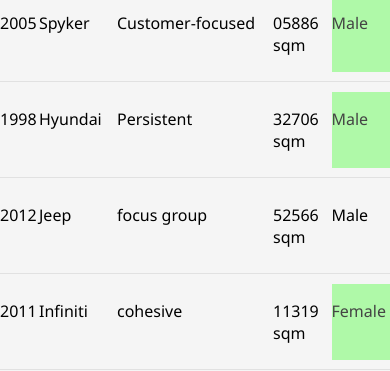
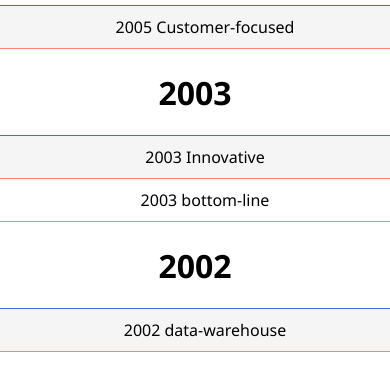
Before and after one commit to fupuchu/sorting-flexbox-tables, a plain HTML site: page index.html in a window 390 px wide. Shown: the part 729-1100 px from the top of the page. Drawn offline with nearby package versions, Linux system fonts and the light colour scheme.

Commit message:
finished mobile view

```diff
--- a/index.html
+++ b/index.html
@@ -69,6 +69,7 @@
         </div>
       </div>
     </div>
+    <div class="mobile-table"></div>
   </body>
   <script src="https://code.jquery.com/jquery-3.3.1.min.js"></script>
   <script>
--- a/main.js
+++ b/main.js
@@ -42,8 +42,6 @@ for (let i = 0; i < bar.length; i++) {
     const awardsData = bar[i].projectDetails[0].awards;
     const awardsCount = bar[i].projectDetails[0].awards.length;
 
-    console.log(awardsCount);
-
     for (let n = 0; n < awardsCount; n++) {
       $(`#awards-list-${bar[i].id}`).append(`
           <li>${awardsData[n].award_year} ${awardsData[n].award_title}</li>
@@ -73,6 +71,59 @@ for (let i = 0; i < bar.length; i++) {
   }
 }
 
+// Mobile version populating
+
+// Creates the top level year first
+// Appends the remaining div matching the year attribute
+
+// takes in the json/obj and key you want
+function sortForMobile(json, key) {
+  if (typeof json !== "object") {
+    console.log("Requires a valid Object/JSON");
+    return false;
+  }
+  // Get years from obj and store them in an array
+  const tempArray = [];
+  json.forEach(i => tempArray.push(i[key]));
+  const returnArray = tempArray
+    .filter((n, i) => tempArray.indexOf(n) === i)
+    .sort()
+    .reverse();
+  return returnArray;
+}
+const mobileYears = sortForMobile(bar, "year");
+
+for (let i = 0; i < mobileYears.length; i++) {
+  $(".mobile-table").append(`
+  <div class="project-top" id="m-year-${i}">
+  <div class="year-group"><h1>${mobileYears[i]}</h1></div>
+  <div class="project-row" id="m-row-${i}" data-myear="${mobileYears[i]}"></div>
+  </div>
+  `);
+}
+let testCounter = 0;
+const tempBar = [];
+
+for (let i = 0; i < bar.length; i++) {
+  for (let j = 0; j < mobileYears.length; j++) {
+    testCounter++;
+    if (bar[i].year == mobileYears[j]) {
+      // console.log(`${bar[i].year} is equals to ${mobileYears[j]}`);
+      if (bar[i].projectExpandable == true) {
+        $(`#m-row-${j}`).append(`
+        <div class="m-modal">${bar[i].year} ${bar[i].projectTitle}</div>
+      `);
+      } else {
+        $(`#m-row-${j}`).append(`
+      <div>${bar[i].year} ${bar[i].projectTitle}</div>
+      `);
+      }
+    }
+  }
+}
+
+console.log(testCounter);
+
 // @Misc
 // Test function for static element not added in by the for loop above
 // Remove in production
@@ -99,6 +150,8 @@ const sortingOptions = {
 // the parent div
 // the children div
 // sortby Data
+
+// You still have to add the cases yourself depending on what you want it to sort by
 
 function sortMe(parent, children, sortBy) {
   const sortArray = [];
--- a/main.scss
+++ b/main.scss
@@ -72,26 +72,6 @@ body {
     }
   }
 }
-@media only screen and (max-width: 600px) {
-  .expanded {
-    padding-left: 0px;
-    background-color: greenyellow;
-    .project-details {
-      margin-bottom: 0px;
-      .text {
-        flex-basis: 100%;
-        order: 2;
-      }
-      .slider {
-        order: 1;
-        flex-basis: 100%;
-        img {
-          width: 100%;
-        }
-      }
-    }
-  }
-}
 // .active {
 //   max-height: 100%;
 //   background-color: #ccc;
@@ -122,12 +102,61 @@ body {
     flex-basis: 15%;
   }
 }
+.mobile-table {
+  display: none;
+}
 
 @media only screen and (max-width: 600px) {
-  body {
-    background-color: lightblue;
+  .mobile-table {
+    display: block;
+  }
+  .expanded {
+    padding-left: 0px;
+    background-color: greenyellow;
+    .project-details {
+      margin-bottom: 0px;
+      .text {
+        flex-basis: 100%;
+        order: 2;
+      }
+      .slider {
+        order: 1;
+        flex-basis: 100%;
+        img {
+          width: 100%;
+        }
+      }
+    }
   }
   .sortable-table {
-    width: 100%;
+    display: none;
+  }
+  .project-top {
+    display: block;
+    text-align: center;
+    border-bottom: 0;
+  }
+  .year-group {
+    border-bottom: 1px solid royalblue;
+  }
+  .project-row {
+    padding: 0;
+    border-bottom: 0;
+    display: block;
+    div {
+      width: 100%;
+      padding: 10px;
+      border-bottom: 1px solid salmon;
+    }
+    div:nth-child(odd) {
+      background-color: whitesmoke;
+    }
+    .m-modal {
+      background-color: cornflowerblue;
+    }
+    p {
+      width: 100%;
+      margin: 0 auto;
+    }
   }
 }
```
Also changed, not shown: main.css, 1 other file.
